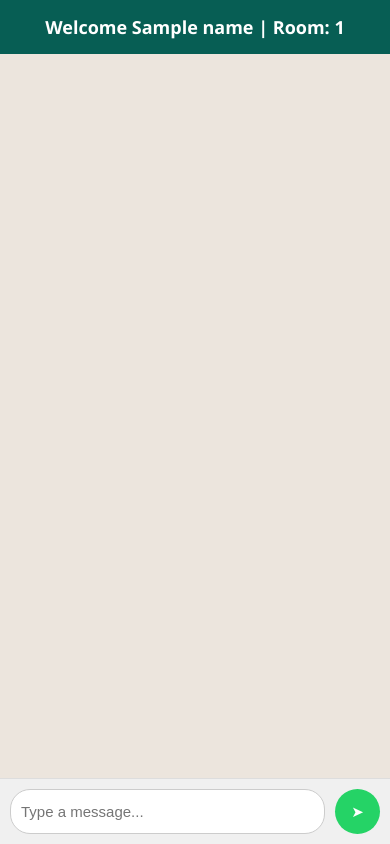
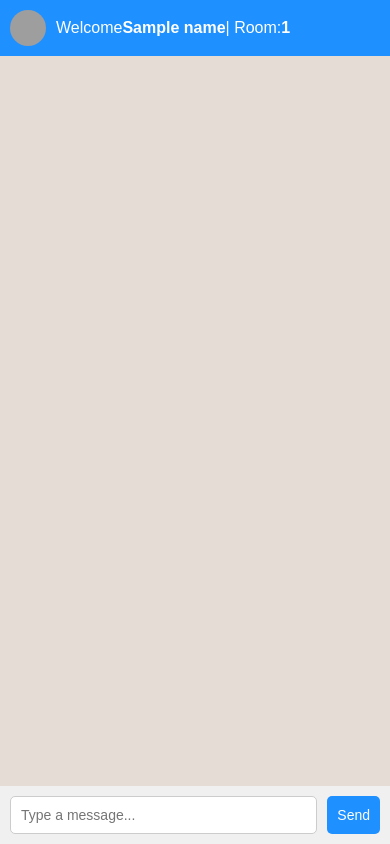
Before and after one commit to bkg001/chatbox, a Flask app: template templates/chat.html in a window 390 px wide. Run offline with Flask 3, Linux system fonts and the light colour scheme; the template is opened without the code that fills it: most values are stand-ins (such as "Sample title", 1, 10 or a date in 2020); some libraries are stand-ins or nearby versions; grey boxes are pictures that could not be loaded.

Commit message:
Mobile optimized chat.html with use pic

```diff
--- a/templates/chat.html
+++ b/templates/chat.html
@@ -1,110 +1,120 @@
+<!-- VERSION 3: Mobile-Optimized WhatsApp UI -->
 <!DOCTYPE html>
-<!-- VERSION 2: WhatsApp UI -->
 <html>
 <head>
+  <meta charset="UTF-8">
+  <title>Private Chat Room</title>
   <meta name="viewport" content="width=device-width, initial-scale=1.0">
-  <title>WhatsApp Style Chat</title>
   <script src="https://cdn.socket.io/4.0.0/socket.io.min.js"></script>
   <style>
     body {
+      font-family: Arial, sans-serif;
       margin: 0;
       padding: 0;
-      font-family: "Segoe UI", sans-serif;
-      background: #ece5dd;
-      height: 100vh;
       display: flex;
       flex-direction: column;
+      height: 100vh;
+      background: #e5ddd5;
     }
 
     header {
-      background: #075e54;
+      background: #1e90ff;
       color: white;
-      padding: 15px;
-      text-align: center;
-      font-size: 18px;
-      font-weight: bold;
+      padding: 10px;
+      font-size: 16px;
+      display: flex;
+      align-items: center;
+    }
+
+    header img {
+      height: 36px;
+      width: 36px;
+      border-radius: 50%;
+      margin-right: 10px;
+      object-fit: cover;
     }
 
     #chat-box {
       flex: 1;
       overflow-y: auto;
-      padding: 15px;
-      display: flex;
-      flex-direction: column;
-      gap: 8px;
+      padding: 10px;
     }
 
     .message {
-      max-width: 75%;
-      padding: 10px 15px;
+      margin: 10px;
+      padding: 10px;
       border-radius: 10px;
-      font-size: 15px;
-      line-height: 1.4;
-      position: relative;
+      max-width: 80%;
+      clear: both;
       word-wrap: break-word;
     }
 
-    .sent {
-      align-self: flex-end;
-      background-color: #dcf8c6;
-      border-bottom-right-radius: 0;
+    .message.user {
+      background: #fff;
+      float: right;
     }
 
-    .received {
-      align-self: flex-start;
-      background-color: white;
-      border-bottom-left-radius: 0;
+    .message.system {
+      background: #ffeeba;
+      text-align: center;
+      margin: 10px auto;
     }
 
-    .meta {
-      font-size: 11px;
-      text-align: right;
-      margin-top: 4px;
-      opacity: 0.6;
+    .message.other {
+      background: #dcf8c6;
+      float: left;
     }
 
     .input-area {
       display: flex;
+      flex-direction: row;
       padding: 10px;
       background: #f0f0f0;
-      border-top: 1px solid #ddd;
+      gap: 10px;
     }
 
     #message {
       flex: 1;
       padding: 10px;
-      border-radius: 20px;
+      font-size: 16px;
       border: 1px solid #ccc;
-      font-size: 15px;
+      border-radius: 5px;
     }
 
     button {
-      margin-left: 10px;
       padding: 10px 15px;
-      font-size: 15px;
-      background-color: #25d366;
+      font-size: 16px;
+      background: #1e90ff;
       color: white;
       border: none;
-      border-radius: 50%;
-      width: 45px;
-      height: 45px;
-      cursor: pointer;
+      border-radius: 5px;
     }
 
-    button:hover {
-      background-color: #20c05c;
+    @media (max-width: 600px) {
+      #message {
+        font-size: 14px;
+      }
+      button {
+        font-size: 14px;
+        padding: 10px;
+      }
     }
   </style>
 </head>
 <body>
+
   <header>
+    {% if pic %}
+      <img src="/static/{{ pic }}" alt="Profile">
+    {% endif %}
     Welcome <strong>{{ name }}</strong> | Room: <strong>{{ room_id }}</strong>
   </header>
+
   <div id="chat-box"></div>
 
   <div class="input-area">
     <input id="message" placeholder="Type a message..." onkeypress="if(event.key === 'Enter') sendMessage();">
-    <button onclick="sendMessage()">➤</button>
+    <button onclick="sendMessage()">Send</button>
   </div>
 
   <script>
@@ -115,23 +125,19 @@
     socket.emit('join', { room: room, name: name });
 
     socket.on('message', data => {
-      const chatBox = document.getElementById('chat-box');
+      const msg = document.createElement('div');
+      msg.classList.add('message');
 
-      const wrapper = document.createElement('div');
-      wrapper.classList.add('message');
-      wrapper.classList.add(data.user === name ? 'sent' : 'received');
+      if (data.user === 'System') {
+        msg.classList.add('system');
+      } else if (data.user === name) {
+        msg.classList.add('user');
+      } else {
+        msg.classList.add('other');
+      }
 
-      const msgText = document.createElement('div');
-      msgText.textContent = `${data.text}`;
-      wrapper.appendChild(msgText);
-
-      const meta = document.createElement('div');
-      meta.classList.add('meta');
-      const time = new Date().toLocaleTimeString([], { hour: '2-digit', minute: '2-digit' });
-      meta.textContent = data.user === name ? `You • ${time}` : `${data.user} • ${time}`;
-      wrapper.appendChild(meta);
-
-      chatBox.appendChild(wrapper);
+      msg.textContent = `${data.user}: ${data.text}`;
+      document.getElementById('chat-box').appendChild(msg);
       scrollToBottom();
     });
 
@@ -149,5 +155,6 @@
       chatBox.scrollTop = chatBox.scrollHeight;
     }
   </script>
+
 </body>
 </html>
```
